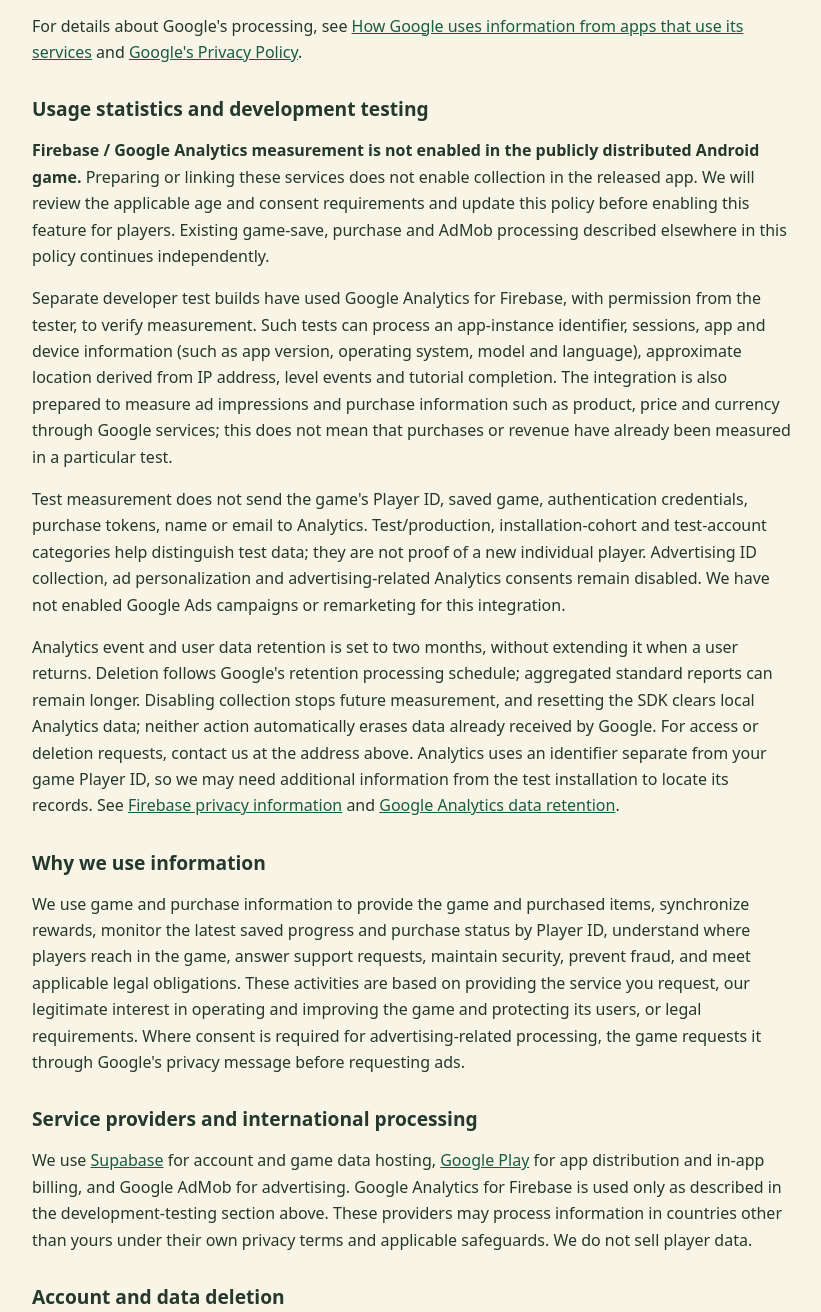
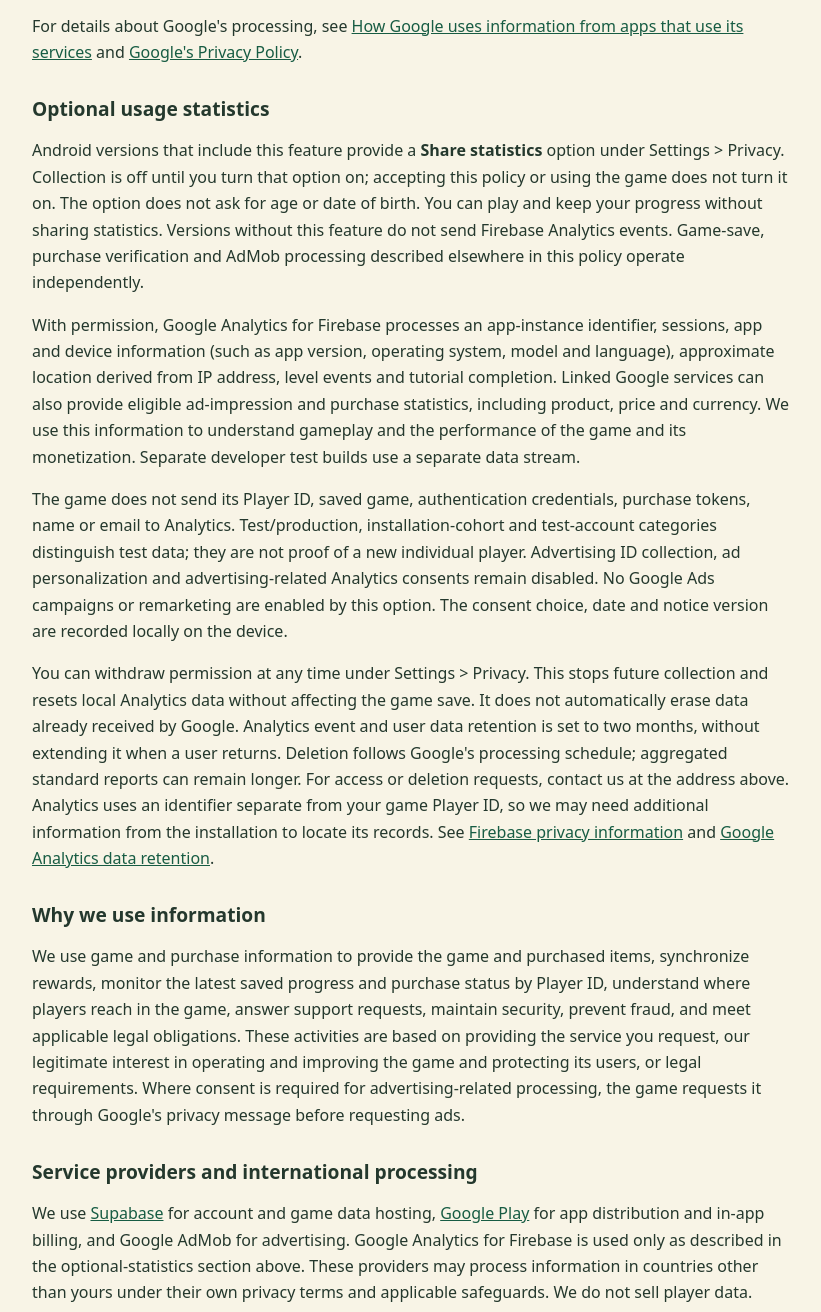
Before and after one commit to nunomlpassos/nunomlpassos.github.io, a plain HTML site: page mouse-maze-run-privacy.html in a window 1280 px wide. Shown: the part 1250-2562 px from the top of the page, without its empty margins (228-1049 px from the left). Drawn offline with Linux system fonts and the light colour scheme.

Commit message:
Describe optional Android analytics without an age prompt

```diff
--- a/mouse-maze-run-privacy.html
+++ b/mouse-maze-run-privacy.html
@@ -17,7 +17,7 @@
 <body>
   <main>
     <h1>Mouse Maze Run — Privacy Policy</h1>
-    <p>Last updated: November 18, 2026</p>
+    <p>Last updated: November 19, 2026</p>
     <p>Mouse Maze Run is operated by Nuno Passos (Barnun Games). For privacy questions or requests, email <a href="mailto:mousemazerun@gmail.com">mousemazerun@gmail.com</a>.</p>
 
     <h2>Information used by the game</h2>
@@ -34,17 +34,17 @@
     <p>AdMob may process data such as IP address, approximate location inferred from it, interactions with ads and the app, diagnostics, and device or app identifiers for serving and measuring ads and preventing fraud. The advertising SDK only requests ads when the applicable privacy process allows it.</p>
     <p>For details about Google's processing, see <a href="https://policies.google.com/technologies/partner-sites">How Google uses information from apps that use its services</a> and <a href="https://policies.google.com/privacy">Google's Privacy Policy</a>.</p>
 
-    <h2>Usage statistics and development testing</h2>
-    <p><strong>Firebase / Google Analytics measurement is not enabled in the publicly distributed Android game.</strong> Preparing or linking these services does not enable collection in the released app. We will review the applicable age and consent requirements and update this policy before enabling this feature for players. Existing game-save, purchase and AdMob processing described elsewhere in this policy continues independently.</p>
-    <p>Separate developer test builds have used Google Analytics for Firebase, with permission from the tester, to verify measurement. Such tests can process an app-instance identifier, sessions, app and device information (such as app version, operating system, model and language), approximate location derived from IP address, level events and tutorial completion. The integration is also prepared to measure ad impressions and purchase information such as product, price and currency through Google services; this does not mean that purchases or revenue have already been measured in a particular test.</p>
-    <p>Test measurement does not send the game's Player ID, saved game, authentication credentials, purchase tokens, name or email to Analytics. Test/production, installation-cohort and test-account categories help distinguish test data; they are not proof of a new individual player. Advertising ID collection, ad personalization and advertising-related Analytics consents remain disabled. We have not enabled Google Ads campaigns or remarketing for this integration.</p>
-    <p>Analytics event and user data retention is set to two months, without extending it when a user returns. Deletion follows Google's retention processing schedule; aggregated standard reports can remain longer. Disabling collection stops future measurement, and resetting the SDK clears local Analytics data; neither action automatically erases data already received by Google. For access or deletion requests, contact us at the address above. Analytics uses an identifier separate from your game Player ID, so we may need additional information from the test installation to locate its records. See <a href="https://firebase.google.com/support/privacy">Firebase privacy information</a> and <a href="https://support.google.com/analytics/answer/7667196?hl=en">Google Analytics data retention</a>.</p>
+    <h2>Optional usage statistics</h2>
+    <p>Android versions that include this feature provide a <strong>Share statistics</strong> option under Settings &gt; Privacy. Collection is off until you turn that option on; accepting this policy or using the game does not turn it on. The option does not ask for age or date of birth. You can play and keep your progress without sharing statistics. Versions without this feature do not send Firebase Analytics events. Game-save, purchase verification and AdMob processing described elsewhere in this policy operate independently.</p>
+    <p>With permission, Google Analytics for Firebase processes an app-instance identifier, sessions, app and device information (such as app version, operating system, model and language), approximate location derived from IP address, level events and tutorial completion. Linked Google services can also provide eligible ad-impression and purchase statistics, including product, price and currency. We use this information to understand gameplay and the performance of the game and its monetization. Separate developer test builds use a separate data stream.</p>
+    <p>The game does not send its Player ID, saved game, authentication credentials, purchase tokens, name or email to Analytics. Test/production, installation-cohort and test-account categories distinguish test data; they are not proof of a new individual player. Advertising ID collection, ad personalization and advertising-related Analytics consents remain disabled. No Google Ads campaigns or remarketing are enabled by this option. The consent choice, date and notice version are recorded locally on the device.</p>
+    <p>You can withdraw permission at any time under Settings &gt; Privacy. This stops future collection and resets local Analytics data without affecting the game save. It does not automatically erase data already received by Google. Analytics event and user data retention is set to two months, without extending it when a user returns. Deletion follows Google's processing schedule; aggregated standard reports can remain longer. For access or deletion requests, contact us at the address above. Analytics uses an identifier separate from your game Player ID, so we may need additional information from the installation to locate its records. See <a href="https://firebase.google.com/support/privacy">Firebase privacy information</a> and <a href="https://support.google.com/analytics/answer/7667196?hl=en">Google Analytics data retention</a>.</p>
 
     <h2>Why we use information</h2>
     <p>We use game and purchase information to provide the game and purchased items, synchronize rewards, monitor the latest saved progress and purchase status by Player ID, understand where players reach in the game, answer support requests, maintain security, prevent fraud, and meet applicable legal obligations. These activities are based on providing the service you request, our legitimate interest in operating and improving the game and protecting its users, or legal requirements. Where consent is required for advertising-related processing, the game requests it through Google's privacy message before requesting ads.</p>
 
     <h2>Service providers and international processing</h2>
-    <p>We use <a href="https://supabase.com/privacy">Supabase</a> for account and game data hosting, <a href="https://policies.google.com/privacy">Google Play</a> for app distribution and in-app billing, and Google AdMob for advertising. Google Analytics for Firebase is used only as described in the development-testing section above. These providers may process information in countries other than yours under their own privacy terms and applicable safeguards. We do not sell player data.</p>
+    <p>We use <a href="https://supabase.com/privacy">Supabase</a> for account and game data hosting, <a href="https://policies.google.com/privacy">Google Play</a> for app distribution and in-app billing, and Google AdMob for advertising. Google Analytics for Firebase is used only as described in the optional-statistics section above. These providers may process information in countries other than yours under their own privacy terms and applicable safeguards. We do not sell player data.</p>
 
     <h2 id="deletion">Account and data deletion</h2>
     <p>To request deletion of your Mouse Maze Run anonymous account and associated server data, email <a href="mailto:mousemazerun@gmail.com?subject=Mouse%20Maze%20Run%20account%20deletion">mousemazerun@gmail.com</a>. This works even if you have uninstalled the app. If the game is still installed, find your Player ID under Settings &gt; Help &amp; Support and include it so we can locate your anonymous account. A parent or guardian can make a request for a child. We may need to verify account ownership before deleting data. We delete the account and associated game data, except for limited purchase or dispute records that we must retain for legal or fraud-prevention reasons.</p>
```
